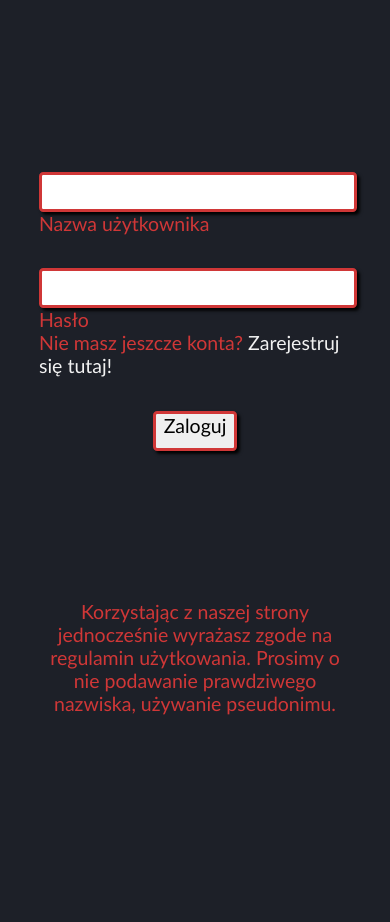
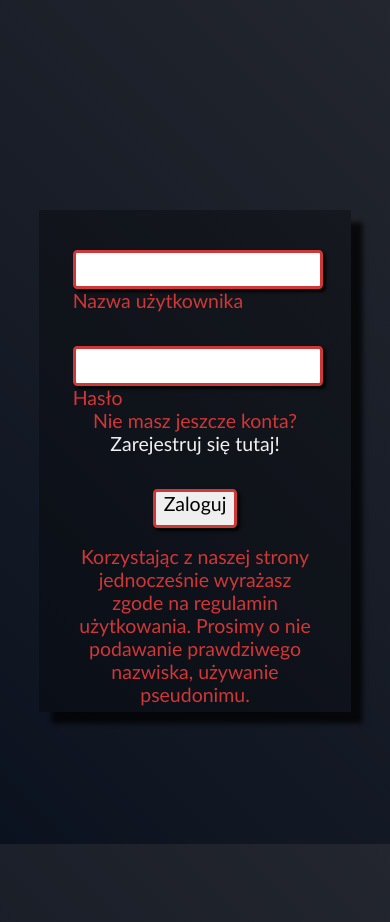
Before and after one commit to BartekK2/hobbyist, a Django app: page /login/ in a window 390 px wide. Run offline with Django 3.2, Linux system fonts and the light colour scheme; parts of the project's set-up code (start-up, migrations or seed data) failed here and were passed over; some libraries are stand-ins or nearby versions.

Commit message:
05012021 Zmieniony login -zmienilem login na lepszy ale w przyszlym commitcie zmienie jeszcze -dodalem about

```diff
--- a/static/css/blocks/newpost.css
+++ b/static/css/blocks/newpost.css
@@ -77,6 +77,7 @@ form label{color:var(--sec1);}
 #id_picture{display:none;padding:0;}
 #id_category{appearance: none;}
 #additional{font-size:2vmin;}
+textarea{resize:none;}
 
 @media (max-width:540px) and (orientation: portrait) {
 	#id_tytul{width:70vw;}
--- a/static/css/blocks/posty.css
+++ b/static/css/blocks/posty.css
@@ -23,7 +23,7 @@
 	transition-property: transform, box-shadow;
 	transition:  0.5s;
 	cursor:pointer;
-	margin-top:2vmin;
+	margin-top:4vh;
 }
 
 .post:hover {
@@ -43,7 +43,7 @@
 
 #content {
 	margin:0;
-    padding: 2vw;
+    padding: 15%;
 	height:25vh;
 	overflow-y: auto;
 	font-size:80%;
@@ -57,7 +57,7 @@
 }
 #description *{display:inline-block;}
 #description {
-    padding:2vw;
+    padding:15%;
     align-items: center;
     color: #555555;
 	border-radius: 0.7vw;
--- a/static/css/log_reg.css
+++ b/static/css/log_reg.css
@@ -1,17 +1,20 @@
 body{
 	color: var(--sec1);
-	background-color: var(--main);
+	background: linear-gradient(45deg, #0b121f, #23262e);
 	margin:10vmin;
 }
 
 .container {
-	grid-template-columns: 1fr;
-	grid-template-rows:  1fr 0.5fr;
-	grid-template-areas:
-    "login"
-    "description";
 	overflow-y: auto;
 
+}
+
+form{
+    background-color:#0000004f;
+    box-shadow:3vmin 3vmin 5px 0px rgba(0,0,0,0.75);
+    padding:1.5vmin 4vmax 1.5vmin 4vmax !important;
+
+	max-height:50%;
 }
 #messages{word-break:break-all;}
 .container * {
@@ -21,8 +24,9 @@ body{
 .login {
 	font-size:100%;
 	color: var(--sec1);
-	grid-area: login;
 	margin:auto;
+	padding-left:30%;
+	padding-right:30%;
 }
 
 .login>form>input {
@@ -51,7 +55,7 @@ body{
 	text-align:center;
 
 }
-.description>p{padding-top:4vh;margin:auto;}
+p{text-align:center;}
 
 a {
 	color: var(--sec2) !important;
@@ -99,19 +103,14 @@ input:invalid+label::before {
 	overflow-x:none;
 	overflow-y:auto;}
   .container {
-    grid-template-columns: 1fr;
-    grid-template-rows: 1fr 0.6fr ;
-    grid-template-areas:
-      "login"
-      "description";
 	padding:10vmin;
   }
 
-	#map{
-		width: 100%;
-		height: 32.5vh;
-	}
 	#lokalizacja{
 		width:50vw;
 	}
+
+	.login{
+	    padding:0;
+	}
 }
--- a/templates/login.html
+++ b/templates/login.html
@@ -20,9 +20,9 @@
 				{{form.errors}}
 				<p>Nie masz jeszcze konta? <a href="{% url 'Rejestracja' %}"data-content="Zarejestruj się tutaj!">Zarejestruj się tutaj!</a></p>
 				<input type="submit" id="accept" name="Create User" value="Zaloguj">
+
+				<p>Korzystając z naszej strony jednocześnie wyrażasz zgode na regulamin użytkowania.
+				Prosimy o nie podawanie prawdziwego nazwiska, używanie pseudonimu.</p>
 			</form>
 		</div>
-		<div class="description">
-		<p>Korzystając z naszej strony jednocześnie wyrażasz zgode na regulamin użytkowania.
-		Prosimy o nie podawanie prawdziwego nazwiska, używanie pseudonimu.</p></div>
 {% endblock %}
```
Also changed, not shown: static/css/about.css (+21 -0 lines), templates/registration.html (+4 -4 lines), db.sqlite3, media/gallery/118611792_1164434870660161_2783530383505122506_o_j9ZJbAn.jpeg (added).
